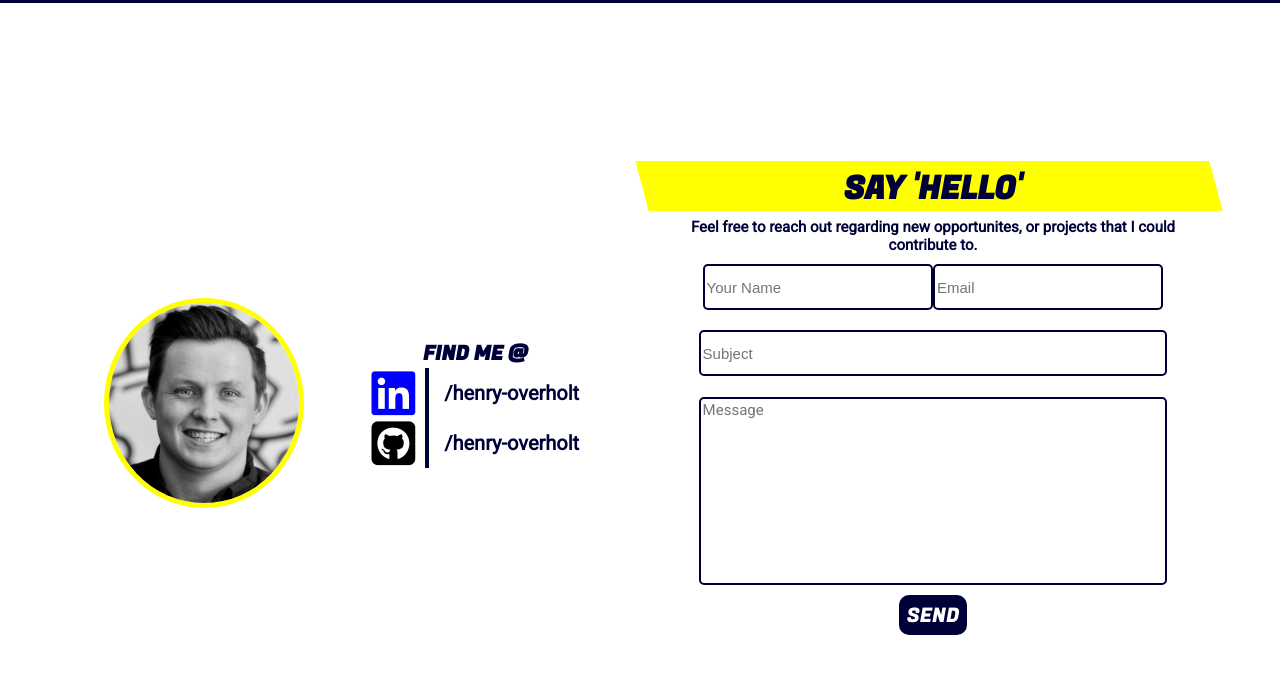
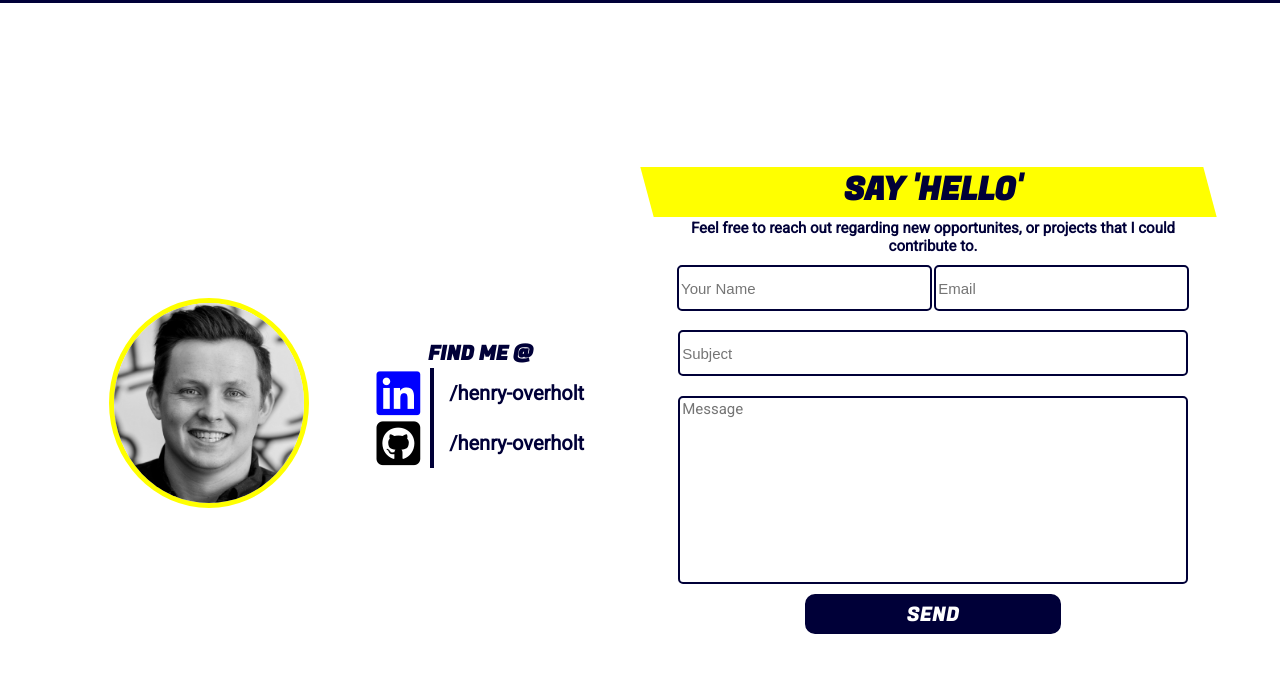
Before and after one commit to Henry-Overholt/henryOverholtPortfolio, an Angular app: page /contact in a window 1280 px wide. Shown: the top 674 px of the page. Built offline with nearby package versions, Linux system fonts and the light colour scheme; a web font is replaced by a local one.

Commit message:
changed styling for contact form

```diff
--- a/src/app/contact/contact.component.css
+++ b/src/app/contact/contact.component.css
@@ -14,7 +14,7 @@
 #airplaneContainer {
   position: absolute;
   width: 100%;
-  top: 12%;
+  top: 9%;
   display: flex;
   overflow: hidden;
   flex-direction: column;
@@ -86,10 +86,9 @@ i {
   align-items: center;
   position: relative;
   width: 95%;
-  margin-top: 50px;
+  margin-top: 100px;
   /* background: white; */
   border-radius: 20px;
-  padding: 5px;
 }
 label {
   text-indent: -10000px;
@@ -103,7 +102,7 @@ input {
   border: 2px solid rgb(0, 0, 56);
   height: 25px;
   font-size: 12px;
-  margin: 0px 2px 0px 2px;
+
   border-radius: 5px;
   width: 90%;
   outline-color: rgb(0, 191, 255);
@@ -129,7 +128,7 @@ button {
   font-family: "Fugaz One";
   font-size: 20px;
   background: rgb(0, 0, 56);
-
+  width: 50%;
   border-radius: 10px;
   margin: 5px;
 }
@@ -169,6 +168,7 @@ h2 {
     width: 40%;
     margin-top: 0;
   }
+
   #wrapper {
     position: relative;
     top: 50%;
@@ -182,9 +182,11 @@ h2 {
   input {
     height: 40px;
     font-size: 15px;
-    margin: 1px 5px 1px 5px;
+
+    width: 98%;
   }
   textarea {
+    width: 98%;
     font-size: 15px;
     margin: 1px 5px 5px 5px;
   }
@@ -236,14 +238,14 @@ h2 {
     margin-right: 15px; */
   }
   #info {
+    align-items: center;
+    width: 100%;
     flex-direction: row;
+  }
 
-    width: 90%;
-  }
-  #info input {
-    width: 100%;
-    margin: 0;
-  }
+  /* #info:nth-child(2) {
+    margin-left: 5px;
+  } */
   #name {
     margin-right: 2.5px;
   }
@@ -317,6 +319,7 @@ h2 {
   #strokeLeft {
     background: yellow;
   }
+
   @keyframes loadLetterContainer {
     to {
       height: 100%;
@@ -353,6 +356,9 @@ h2 {
   .showLargeScreen {
     display: inline;
   }
+  form {
+    width: 440px;
+  }
   i {
     padding-right: 10px;
     border-right: 4px solid rgb(0, 0, 56);
```
